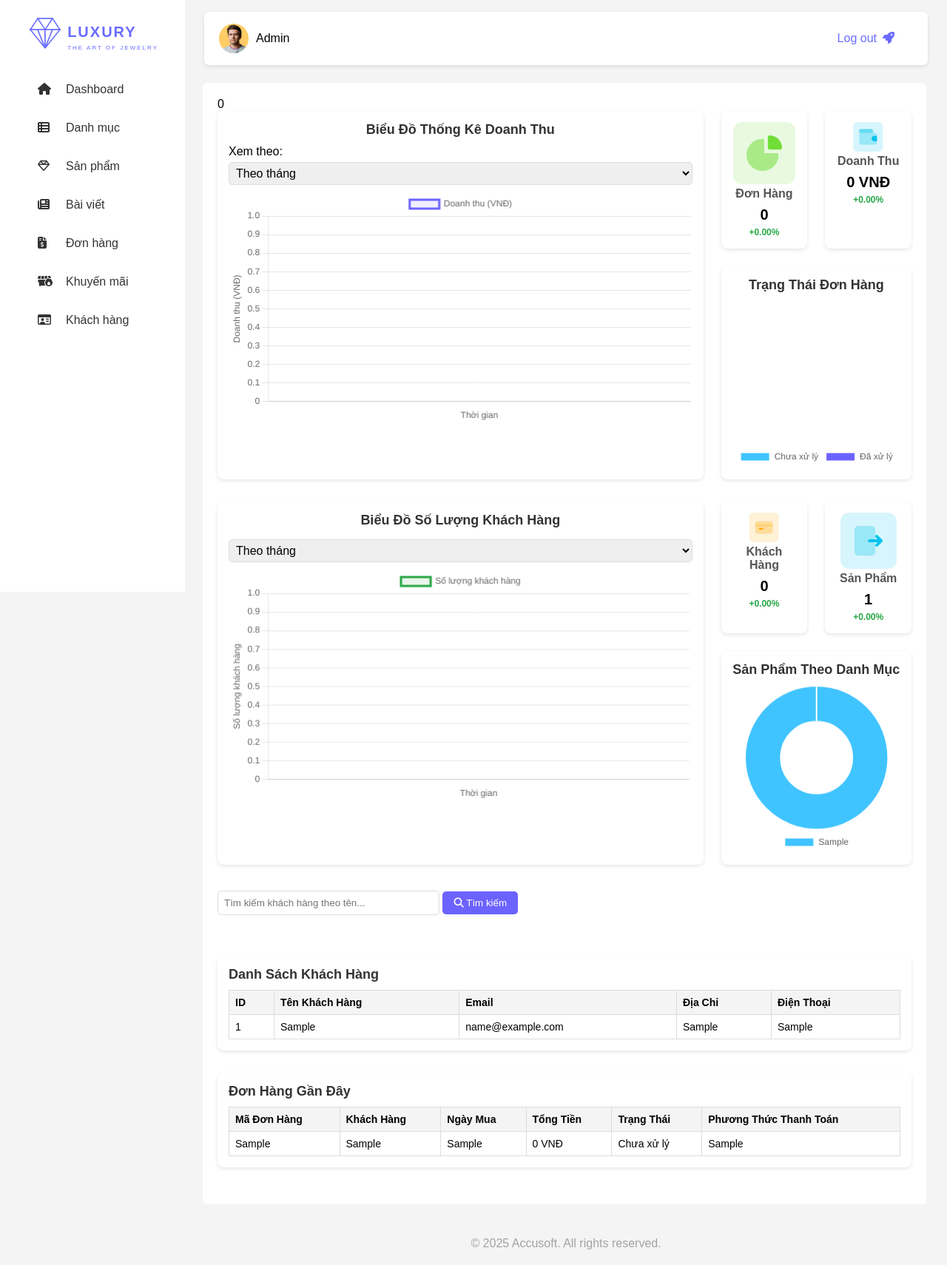
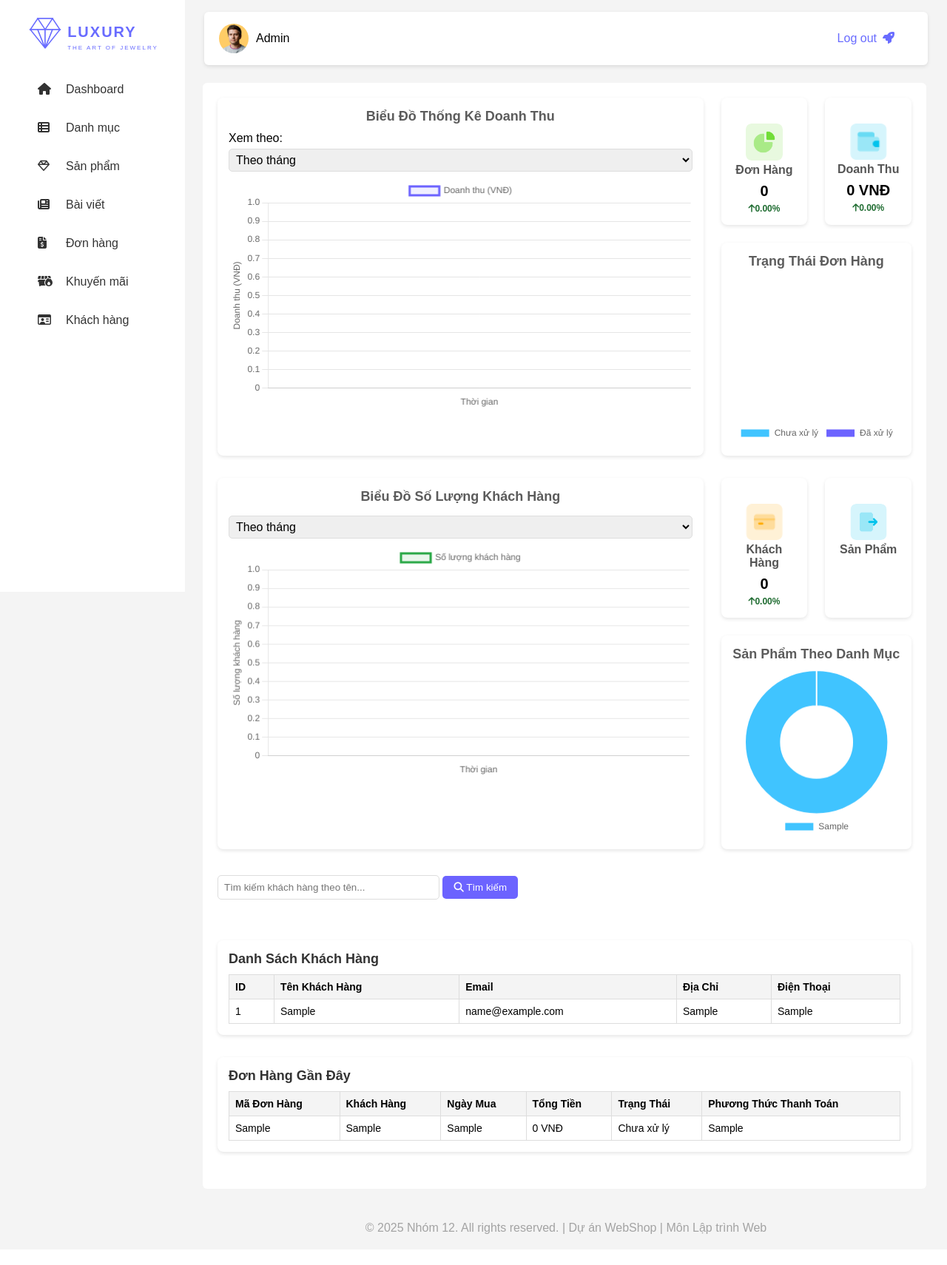
Before and after one commit to phu-boop/web-diamond, a PHP site: page /web_trang_suc/admincp/index.php in a window 1280 px wide. Shown: the whole page at 74% size. After the commit the page ends 1668 px from the top, so only its background shows below. Run offline with PHP 8.4, Linux system fonts and the light colour scheme; the visitor is signed in with stand-in values (Sample User, id 1); tables that the repository leaves empty or names only in its code hold one stand-in row (values such as "Sample post"); some libraries are stand-ins or nearby versions.

Commit message:
complete Project

```diff
--- a/admincp/css/style.css
+++ b/admincp/css/style.css
@@ -945,7 +945,7 @@
 }
 .dashboard_container .card h3 {
     margin: 0 0 8px;
-    color: #555;
+    color: #555555;
     font-size: 16px;
 }
 .dashboard_container .card p {
@@ -958,7 +958,7 @@
     margin-top: 5px;
 }
 .dashboard_container .card .up {
-    color: #28a745;
+    color: #1f6c31;
 }
 .dashboard_container .card .down {
     color: #dc3545;
@@ -980,7 +980,7 @@
 }
 .dashboard_container .chart h2 {
     margin: 0 0 10px;
-    color: #333;
+    color: #5c5c5c;
     font-size: 18px;
     text-align: center;
 }
@@ -990,6 +990,10 @@
     border-radius: 5px;
     border: 1px solid #ddd;
     width: 100%;
+}
+.dashboard_container .chart select:focus {
+    border-color: #696cff;
+    box-shadow: 0 0 5px rgba(105, 108, 255, 0.5);
 }
 .dashboard_container .chart canvas {
     max-height: 400px;
@@ -1058,4 +1062,10 @@
     width: 100%;
     margin-top: 24px;
 }
+.dashboard_container img{
+    width: 50px;
+    height: auto;
+    border-radius: 8px;
+    margin-top: 20px;
+}
 /* ================================================== chart=============================== */
--- a/admincp/get_chart_data.php
+++ b/admincp/get_chart_data.php
@@ -6,7 +6,7 @@
                FROM tbl_giohang
                WHERE trangthai_giohang
                GROUP BY DATE(ngay_mua)
-               ORDER BY ngay_mua ASC
+               ORDER BY ngay_mua DESC
                LIMIT 7";
 
 $resultDaily = mysqli_query($mysqli, $queryDaily);
@@ -20,7 +20,7 @@
                  FROM tbl_giohang
                  WHERE trangthai_giohang
                  GROUP BY YEAR(ngay_mua), MONTH(ngay_mua)
-                 ORDER BY ngay_mua ASC
+                 ORDER BY ngay_mua DESC
                  LIMIT 6";
 
 $resultMonthly = mysqli_query($mysqli, $queryMonthly);
@@ -34,7 +34,7 @@
                 FROM tbl_giohang
                 WHERE trangthai_giohang
                 GROUP BY YEAR(ngay_mua)
-                ORDER BY ngay_mua ASC
+                ORDER BY ngay_mua DESC
                 LIMIT 3";
 
 $resultYearly = mysqli_query($mysqli, $queryYearly);
@@ -48,20 +48,32 @@
 $monthly = ['labels' => [], 'values' => []];
 $yearly = ['labels' => [], 'values' => []];
 
+// Lấy dữ liệu hàng ngày
 while ($row = mysqli_fetch_assoc($resultDaily)) {
     $daily['labels'][] = $row['ngay'];
     $daily['values'][] = (float) $row['doanhthu'];
 }
+// Đảo ngược mảng
+$daily['labels'] = array_reverse($daily['labels']);
+$daily['values'] = array_reverse($daily['values']);
 
+// Lấy dữ liệu hàng tháng
 while ($row = mysqli_fetch_assoc($resultMonthly)) {
     $monthly['labels'][] = $row['thang'];
     $monthly['values'][] = (float) $row['doanhthu'];
 }
+// Đảo ngược mảng
+$monthly['labels'] = array_reverse($monthly['labels']);
+$monthly['values'] = array_reverse($monthly['values']);
 
+// Lấy dữ liệu hàng năm
 while ($row = mysqli_fetch_assoc($resultYearly)) {
     $yearly['labels'][] = $row['nam'];
     $yearly['values'][] = (float) $row['doanhthu'];
 }
+// Đảo ngược mảng
+$yearly['labels'] = array_reverse($yearly['labels']);
+$yearly['values'] = array_reverse($yearly['values']);
 
 // Kiểm tra dữ liệu có hay không
 if (empty($daily['labels']) || empty($monthly['labels']) || empty($yearly['labels'])) {
--- a/admincp/modules/category_invoice/invoice.php
+++ b/admincp/modules/category_invoice/invoice.php
@@ -32,10 +32,6 @@
                     <p><h2>Danh Sách Đơn hàng</h2></p>
                 </div>
                 <div class="search">
-                    <button class="btn add_category">
-                        <i class="fa-solid fa-plus"></i>
-                        tùy
-                    </button>
                     <form method="GET" action="index.php">
                         <input type="hidden" name="action" value="quanlydonhang">
                         <input type="hidden" name="query" value="xemdanhsach">
--- a/admincp/modules/dashboard.php
+++ b/admincp/modules/dashboard.php
@@ -23,7 +23,6 @@
         }
         $row_total_customers_prev = mysqli_fetch_assoc($result_total_customers_prev);
         $total_customers_prev = $row_total_customers_prev['total'];
-        echo $total_customers_prev;
         $customer_growth = $total_customers_prev > 0 ? (($total_customers_current - $total_customers_prev) / $total_customers_prev) * 100 : 0;
 
         // Tổng đơn hàng
@@ -63,15 +62,6 @@
         $total_revenue_prev = $row_total_revenue_prev['total'] ?? 0;
 
         $revenue_growth = $total_revenue_prev > 0 ? (($total_revenue_current - $total_revenue_prev) / $total_revenue_prev) * 100 : 0;
-
-        // Tổng sản phẩm (không có cột thời gian, không tính được tăng trưởng)
-        $sql_total_products = "SELECT COUNT(*) as total FROM tbl_sanpham";
-        $result_total_products = mysqli_query($mysqli, $sql_total_products);
-        if (!$result_total_products) {
-            die("Lỗi truy vấn Tổng Sản Phẩm: " . mysqli_error($mysqli));
-        }
-        $row_total_products = mysqli_fetch_assoc($result_total_products);
-        $total_products = $row_total_products['total'];
         ?>
 
     <!-- Biểu đồ -->
@@ -140,7 +130,7 @@
                     <h3>Đơn Hàng</h3>
                     <p><?php echo $total_orders_current; ?></p>
                     <p class="change <?php echo $order_growth >= 0 ? 'up' : 'down'; ?>">
-                        <?php echo $order_growth >= 0 ? '+' : ''; ?><?php echo number_format($order_growth, 2); ?>%
+                        <?php echo $order_growth >= 0 ? '<i class="fa-solid fa-arrow-up"></i>' : '<i class="fa-solid fa-arrow-down"></i>'; ?><?php echo number_format($order_growth, 2); ?>%
                     </p>
                 </div>
                 <div class="card">
@@ -148,7 +138,7 @@
                     <h3>Doanh Thu</h3>
                     <p><?php echo number_format($total_revenue_current, 0, ',', '.'); ?> VNĐ</p>
                     <p class="change <?php echo $revenue_growth >= 0 ? 'up' : 'down'; ?>">
-                        <?php echo $revenue_growth >= 0 ? '+' : ''; ?><?php echo number_format($revenue_growth, 2); ?>%
+                        <?php echo $revenue_growth >= 0 ? '<i class="fa-solid fa-arrow-up"></i>' : '<i class="fa-solid fa-arrow-down"></i>'; ?><?php echo number_format($revenue_growth, 2); ?>%
                     </p>
                 </div>
             </div>
@@ -256,14 +246,12 @@
                     <h3>Khách Hàng</h3>
                     <p><?php echo $total_customers_current; ?></p>
                     <p class="change <?php echo $customer_growth >= 0 ? 'up' : 'down'; ?>">
-                        <?php echo $customer_growth >= 0 ? '+' : ''; ?><?php echo number_format($customer_growth, 2); ?>%
+                        <?php echo $customer_growth >= 0 ? '<i class="fa-solid fa-arrow-up"></i>' : '<i class="fa-solid fa-arrow-down"></i>'; ?><?php echo number_format($customer_growth, 2); ?>%
                     </p>
                 </div>
                 <div class="card">
                     <img src="../assets/images/product.png" alt="">
                     <h3>Sản Phẩm</h3>
-                    <p><?php echo $total_products; ?></p>
-                    <p class="change up">+0.00%</p>
                 </div>
             </div>
             <!-- Biểu đồ sản phẩm theo danh mục -->
@@ -387,7 +375,7 @@
                     <td><?php echo $row['ngay_mua']; ?></td>
                     <td><?php echo number_format($row['tongtien'], 0, ',', '.'); ?> VNĐ</td>
                     <td><?php echo $row['trangthai_giohang'] == 1 ? 'Đã xử lý' : 'Chưa xử lý'; ?></td>
-                    <td><?php echo $row['pt_thanhthoan']; ?></td>
+                    <td><?php echo $row['pt_thanhtoan']; ?></td>
                 </tr>
                 <?php } ?>
             </tbody>
--- a/admincp/modules/footer.php
+++ b/admincp/modules/footer.php
@@ -1,3 +1,3 @@
 <footer class="admin-footer">
-    <p>&copy; 2025 Accusoft. All rights reserved.</p>
+    <p>© 2025 Nhóm 12. All rights reserved. | Dự án WebShop | Môn Lập trình Web</p>
 </footer>
--- a/admincp/modules/productMNG/list.php
+++ b/admincp/modules/productMNG/list.php
@@ -14,7 +14,7 @@
 // Thêm điều kiện tìm kiếm nếu có từ khóa tìm kiếm
 if (!empty($search)) {
     $search = mysqli_real_escape_string($mysqli, $search);
-    $sql .= " WHERE tbl_sanpham.tensanpham LIKE '%$search%'";
+    $sql .= " AND tbl_sanpham.tensanpham LIKE '%$search%'";
 }
 
 // Thêm phần sắp xếp và giới hạn kết quả
--- a/assets/css/style.css
+++ b/assets/css/style.css
@@ -970,13 +970,14 @@
 .page-register button:hover {
   background: #ff5e62;
 }
+#remember{
+  width: auto;
+}
 /* changePassword */
 
 .page_changePassword .container {
   background: white;
   padding: 20px;
-  border-radius: 10px;
-  box-shadow: 0 4px 6px rgba(0, 0, 0, 0.1);
   width: 400px;
   text-align: center;
 }
--- a/pages/header.php
+++ b/pages/header.php
@@ -36,9 +36,9 @@
             <i class="fa-solid fa-user">
                 <div class="account_menu">
                     <ul>
-                        <li><a href="#"><i class="fa-solid fa-user"></i>Đăng nhập</a></li>
-                        <li><a href="index.php?quanly=dangxuat&&dangxuat=1"><i class="fa-solid fa-power-off"></i>Log Out</a></li>
-                        <li><a href="index.php?quanly=doimatkhau"><i class="fa-solid fa-rotate"></i>Đổi mật khẩu</a></li>
+                        <li id="dangnhap"><a href="index.php?quanly=dangnhap"><i class="fa-solid fa-user"></i>Đăng nhập</a></li>
+                        <li id="dangxuat"><a href="index.php?quanly=dangxuat&&dangxuat=1"><i class="fa-solid fa-power-off"></i>Đăng xuất</a></li>
+                        <li id="doimatkhau"><a href="index.php?quanly=doimatkhau"><i class="fa-solid fa-rotate"></i>Đổi mật khẩu</a></li>
                         <li><a href="#"><i class="fa-solid fa-gear"></i>Settings</a></li>
                     </ul>
                 </div>
--- a/pages/main/changePassword.php
+++ b/pages/main/changePassword.php
@@ -1,4 +1,5 @@
 <?php
+if (isset($_SESSION['id_khachhang'])) {
     if(isset($_POST['changePassword']))
     {
         $current_password=md5($_POST['current_password']);
@@ -22,6 +23,10 @@
             echo "<script>alert('xác nhận mật khẩu không đúng!');</script>";
         }
     }
+}else {
+    echo "<script>alert('Bạn cần đăng nhập để thực hiện chức năng này!');</script>";
+    echo "<script>window.location.href='index.php?quanly=dangnhap';</script>";
+}
 ?>
 <div class="page_changePassword">
     <div class="container">
```
Also changed, not shown: pages/main/login.php (+24 -6 lines), pages/main/register.php (+17 -9 lines). Lines whose indentation alone changed are shown as unchanged.
